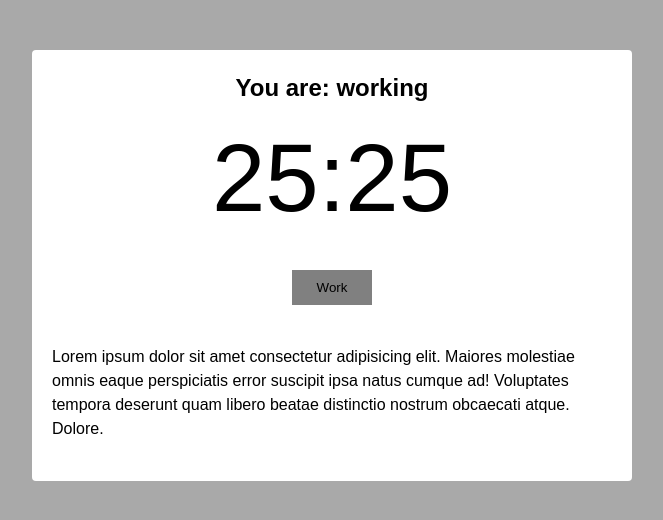
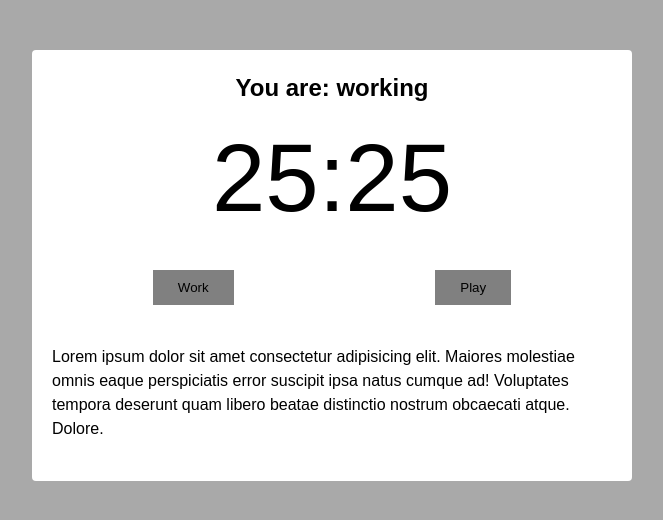
Before and after one commit to Daviniel/promodoro-app, a React (Create React App) app: page / in a window 1280 px wide. Shown: the top 520 px of the page, without its empty margins (308-971 px from the left). Built offline with nearby package versions, Linux system fonts and the light colour scheme.

Commit message:
button pause

```diff
--- a/src/components/promodoro-timer.tsx
+++ b/src/components/promodoro-timer.tsx
@@ -13,7 +13,7 @@ interface Props {
 export function PromodoroTimer(props: Props): JSX.Element {
 
   const [mainTime, setMainTime] = React.useState(props.promodoroTime);
-  const [timeCountig, setTimeCountig] = React.useState(false);
+  const [timeCounting, setTimeCounting] = React.useState(false);
   const [working, setWorking] = React.useState(false);
 
   useEffect(() => {
@@ -25,11 +25,11 @@ export function PromodoroTimer(props: Props): JSX.Element {
     () => {
       setMainTime(mainTime - 1);
     },
-    timeCountig ? 1000 : null,
+    timeCounting ? 1000 : null,
   );
 
   const configureWork = () => {
-    setTimeCountig(true);
+    setTimeCounting(true);
     setWorking(true);
   };
 
@@ -41,7 +41,11 @@ export function PromodoroTimer(props: Props): JSX.Element {
       <Timer mainTime={mainTime} />
 
       <div className="controls">
-        <Button text="Work" onClick={() => setTimeCountig(true)}></Button>
+        <Button text="Work" onClick={() => setTimeCounting(true)}></Button>
+        <Button
+          text={timeCounting ? 'Pause' : 'Play'}
+          onClick={() => setTimeCounting(!timeCounting)}
+        ></Button>
       </div>
 
       <div className="details">
```
